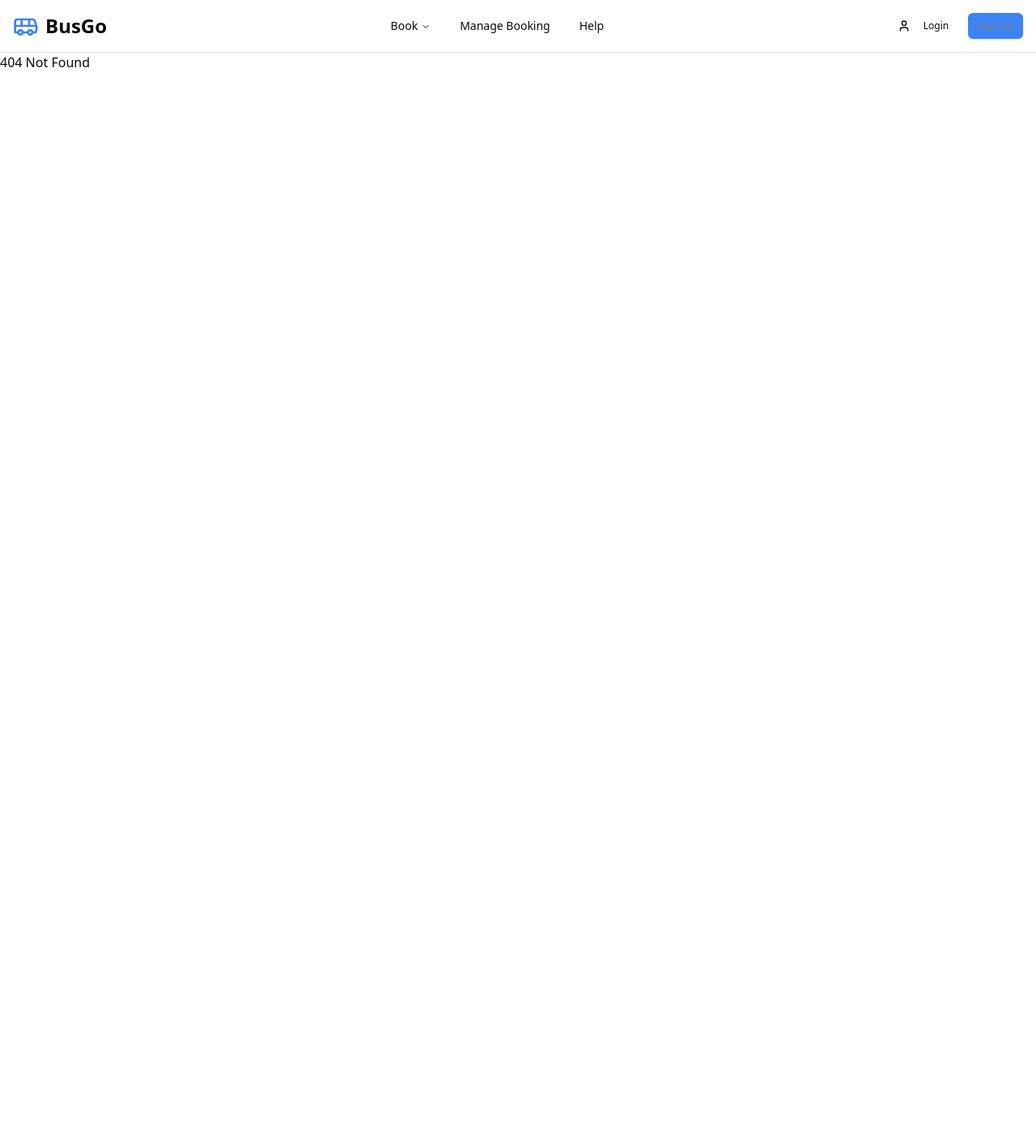
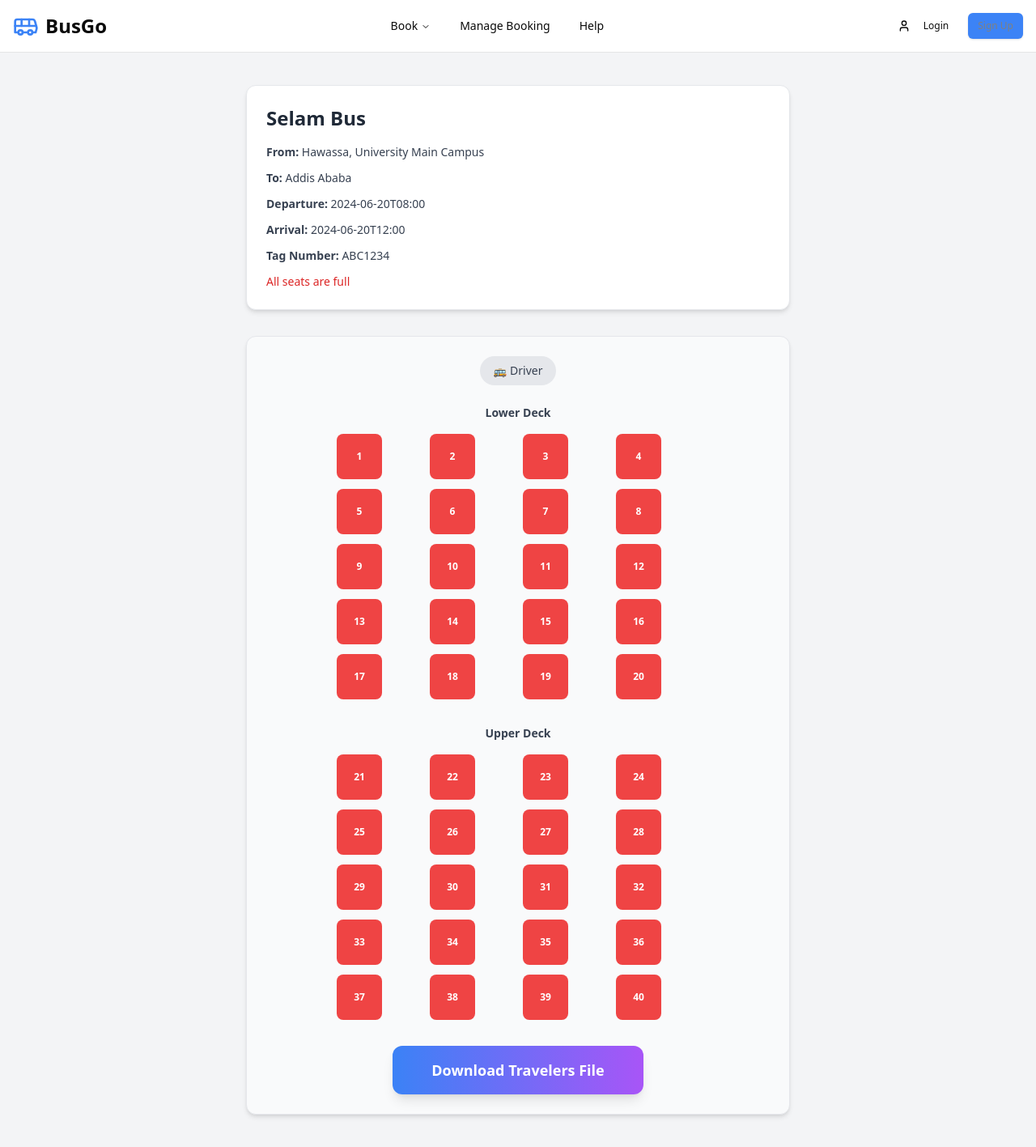
Before and after one commit to Abu388/Bus-ticket-system, a React (Vite) app: page /driver in a window 1280 px wide. Before the commit this address had no page. Shown: the whole page at 81% size. Before the commit the page ends 800 px from the top, so only its background shows below. Built offline with nearby package versions, Linux system fonts and the light colour scheme.

Commit message:
download page is done

```diff
--- a/src/App.jsx
+++ b/src/App.jsx
@@ -18,6 +18,7 @@ import Supervisor from './Admin/Supervisor.jsx';
 import {RefundProvider} from './Context/RefundContext.jsx';
 import TravelBooking from './ManageBooking/TravelBooking'
 import TypesOfBus from './Types/TypesOfBus'
+import Driver from './Driver/Driver.jsx'
 
 function App() {
   return (
@@ -42,6 +43,7 @@ function App() {
               <Route path="/supervisor" element={<Supervisor />} />
               <Route path="/travel-booking" element={<TravelBooking />} />
               <Route path="/types-of-bus" element={<TypesOfBus />} />
+              <Route path="/driver" element={<Driver />} />
               <Route path="*" element={<h1>404 Not Found</h1>} />
             </Routes>
           </main>
--- /dev/null
+++ b/src/Driver/Driver.jsx
@@ -0,0 +1,115 @@
+import React from "react";
+import { Star } from "lucide-react"; // only if you are using Star icons
+
+const Driver = () => {
+  const seats = Array.from({ length: 40 }, (_, i) => ({
+    id: i + 1,
+    type: i < 20 ? "lower" : "upper", // first 20 = lower deck, rest = upper
+    price: 150,
+    rating: 4.3,
+    features: ["Window"],
+    isPremium: i % 10 === 0,
+  }));
+
+  const getSeatColor = () => "bg-red-500 text-white"; // simplified for now
+  const getSeatStatus = () => "available"; // dummy for now
+  const handleSeatClick = (id) => alert(`Seat ${id} clicked`);
+
+  return (
+    <div className="min-h-screen flex flex-col items-center justify-center bg-gray-100 py-10">
+      {/* Bus Layout */}
+            {/* Bus Info */}
+      <div className="bg-white p-6 rounded-xl shadow-md border border-gray-200 mb-8 w-full max-w-2xl">
+        <h2 className="text-2xl font-bold text-gray-800 mb-4">Selam Bus</h2>
+
+        <div className="space-y-3 text-gray-700 text-sm">
+          <p>
+            <span className="font-semibold">From:</span>{" "}
+            Hawassa, University Main Campus
+          </p>
+          <p>
+            <span className="font-semibold">To:</span>{" "}
+            Addis Ababa
+          </p>
+          <p>
+            <span className="font-semibold">Departure:</span>{" "}
+            2024-06-20T08:00
+          </p>
+          <p>
+            <span className="font-semibold">Arrival:</span>{" "}
+            2024-06-20T12:00
+          </p>
+          <p>
+            <span className="font-semibold">Tag Number:</span>{" "}
+            ABC1234
+          </p>
+          <p className="text-red-600 font-medium">All seats are full</p>
+        </div>
+      </div>
+
+      <div className="bg-gray-50 p-6 rounded-xl border border-gray-200 shadow-md max-w-2xl w-full">
+        <div className="text-center mb-6">
+          <div className="inline-flex items-center px-4 py-2 bg-gray-200 text-gray-700 rounded-full text-sm font-medium">
+            🚌 Driver
+          </div>
+        </div>
+
+        {/* Lower Deck */}
+        <div className="mb-8">
+          <h4 className="text-sm font-semibold mb-4 text-center text-gray-700">
+            Lower Deck
+          </h4>
+          <div className="grid grid-cols-4 gap-3 max-w-md mx-auto">
+            {seats
+              .filter((seat) => seat.type === "lower")
+              .map((seat) => (
+                <div
+                  key={seat.id}
+                  className={`w-14 h-14 rounded-lg flex flex-col items-center justify-center text-xs font-medium relative ${getSeatColor()}`}
+                  onClick={() => handleSeatClick(seat.id)}
+                  title={`Seat ${seat.id} - ETB ${seat.price} ${seat.features.join(", ")}`}
+                >
+                  <span className="font-bold">{seat.id}</span>
+                </div>
+              ))}
+          </div>
+        </div>
+
+        {/* Upper Deck */}
+        <div>
+          <h4 className="text-sm font-semibold mb-4 text-center text-gray-700">
+            Upper Deck
+          </h4>
+          <div className="grid grid-cols-4 gap-3 max-w-md mx-auto">
+            {seats
+              .filter((seat) => seat.type === "upper")
+              .map((seat) => (
+                <div
+                  key={seat.id}
+                  className={`w-14 h-14 rounded-lg flex flex-col items-center justify-center text-xs font-medium relative ${getSeatColor()}`}
+                  onClick={() => handleSeatClick(seat.id)}
+                  title={`Seat ${seat.id} - ETB ${seat.price} ${seat.features.join(", ")}`}
+                >
+                  <span className="font-bold">{seat.id}</span>
+                </div>
+              ))}
+          </div>
+        </div>
+
+        {/* Download button (inside card, aligned center) */}
+        <div className="text-center mt-8">
+          <a href="/travelers.csv" download={"travelers.csv"}>
+            <button
+
+                  className="bg-gradient-to-r from-blue-500 to-purple-500 text-white px-12 py-4 rounded-xl hover:from-blue-600 hover:to-purple-600 transition-all duration-200 font-semibold text-lg shadow-lg hover:shadow-xl transform hover:-translate-y-1"
+                >
+              Download Travelers File
+            </button>
+          </a>
+        </div>
+      </div>
+    </div>
+  );
+};
+
+export default Driver;
```
Also changed, not shown: public/travelers.csv (added).
